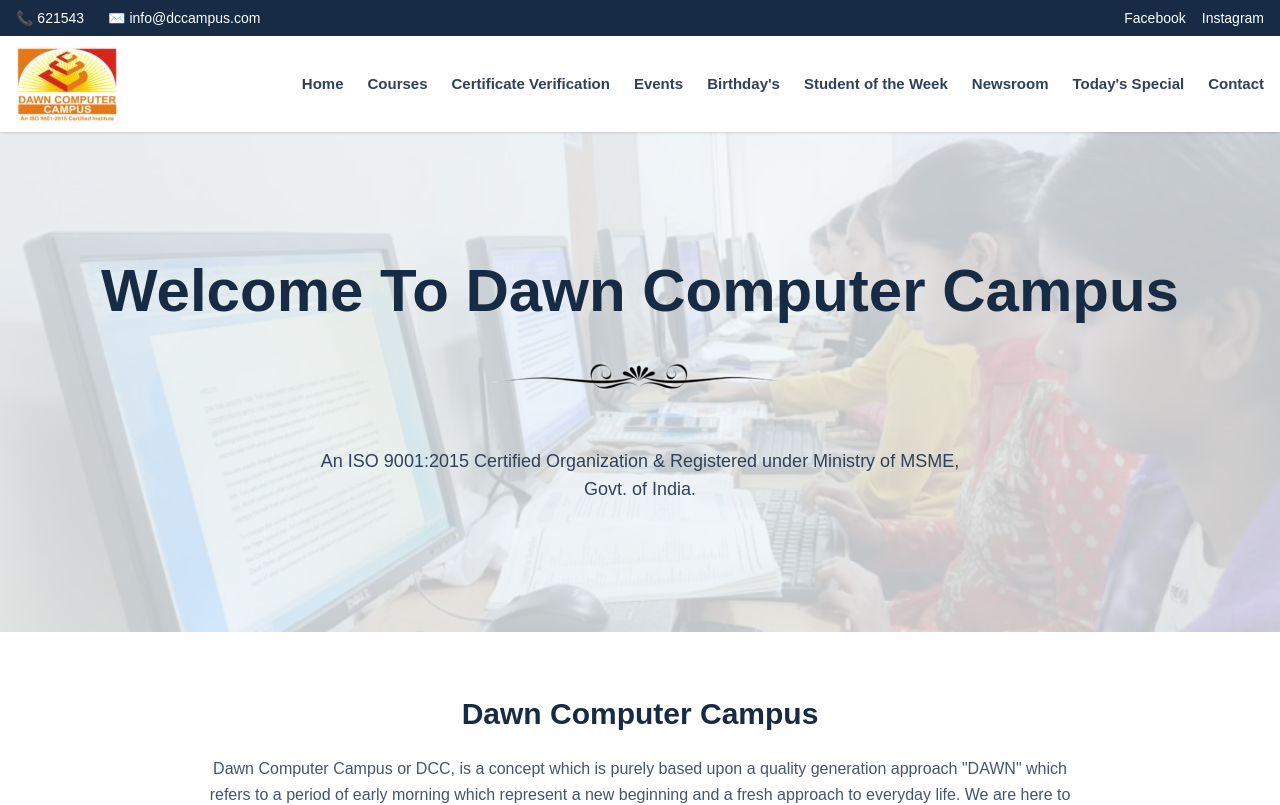
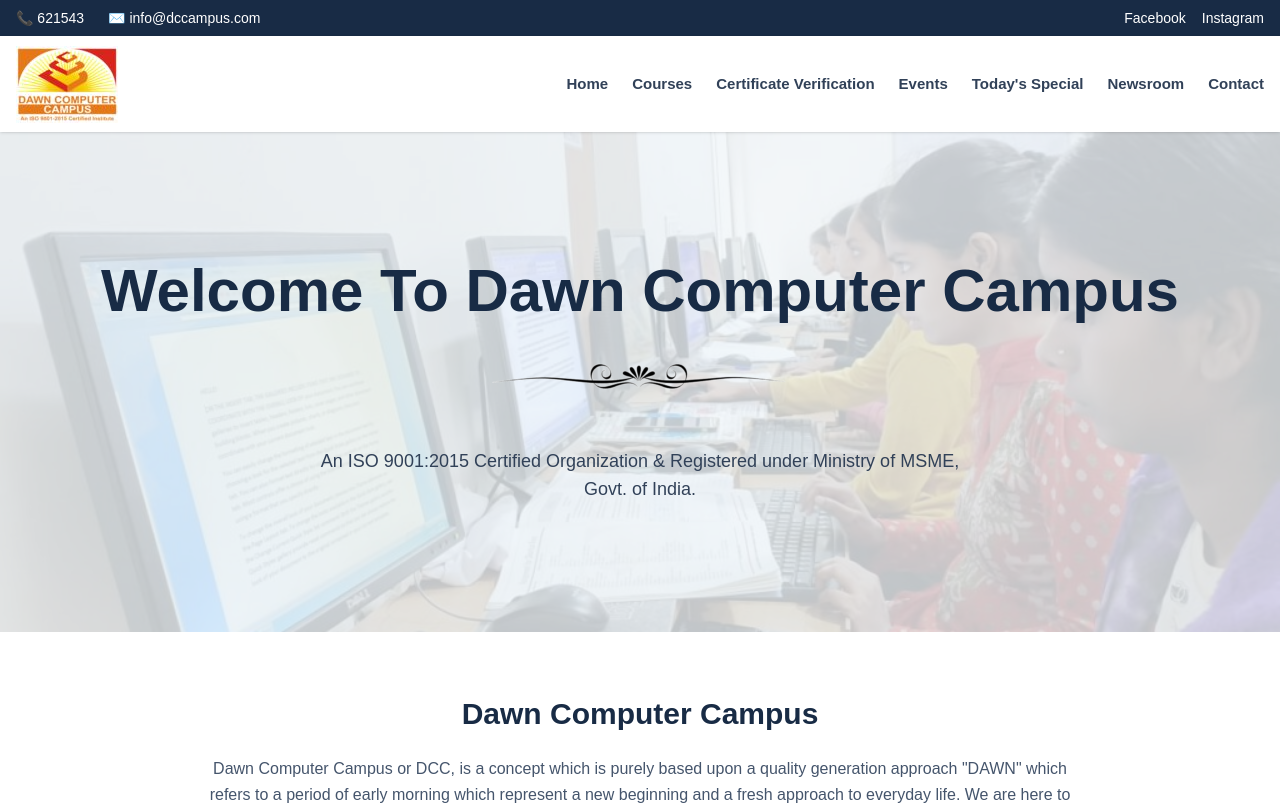
Before and after one commit to vipulbansal1224-wq/dcampus, a Next.js app: page / in a window 1280 px wide. Shown: the top 805 px of the page. Built offline with nearby package versions, Linux system fonts and the light colour scheme.

Commit message:
Updated navigation menu to nest Birthday and Student of the Week under Today's Special

```diff
--- a/src/app/layout.tsx
+++ b/src/app/layout.tsx
@@ -58,10 +58,16 @@ export default function RootLayout({
               <Link href="/courses" className="hover:text-[#ff6b00] transition-colors">Courses</Link>
               <Link href="/certificate_verification" className="hover:text-[#ff6b00] transition-colors">Certificate Verification</Link>
               <Link href="/events" className="hover:text-[#ff6b00] transition-colors">Events</Link>
-              <Link href="/birthdays" className="hover:text-[#ff6b00] transition-colors">Birthday's</Link>
-              <Link href="/student-of-the-week" className="hover:text-[#ff6b00] transition-colors">Student of the Week</Link>
+              <div className="relative group">
+                <Link href="/todays-special" className="hover:text-[#ff6b00] transition-colors pb-4">
+                  Today's Special
+                </Link>
+                <div className="absolute top-full left-0 mt-0 w-56 bg-white shadow-lg border border-slate-100 rounded opacity-0 invisible group-hover:opacity-100 group-hover:visible transition-all duration-200 flex flex-col pt-2 pb-2">
+                  <Link href="/birthdays" className="px-4 py-2 hover:bg-slate-50 hover:text-[#ff6b00] transition-colors text-sm font-medium">Birthday's</Link>
+                  <Link href="/student-of-the-week" className="px-4 py-2 hover:bg-slate-50 hover:text-[#ff6b00] transition-colors text-sm font-medium">Student of the Week</Link>
+                </div>
+              </div>
               <Link href="/newsroom" className="hover:text-[#ff6b00] transition-colors">Newsroom</Link>
-              <Link href="/todays-special" className="hover:text-[#ff6b00] transition-colors">Today's Special</Link>
               <Link href="/contact" className="hover:text-[#ff6b00] transition-colors">Contact</Link>
             </div>
           </div>
```
